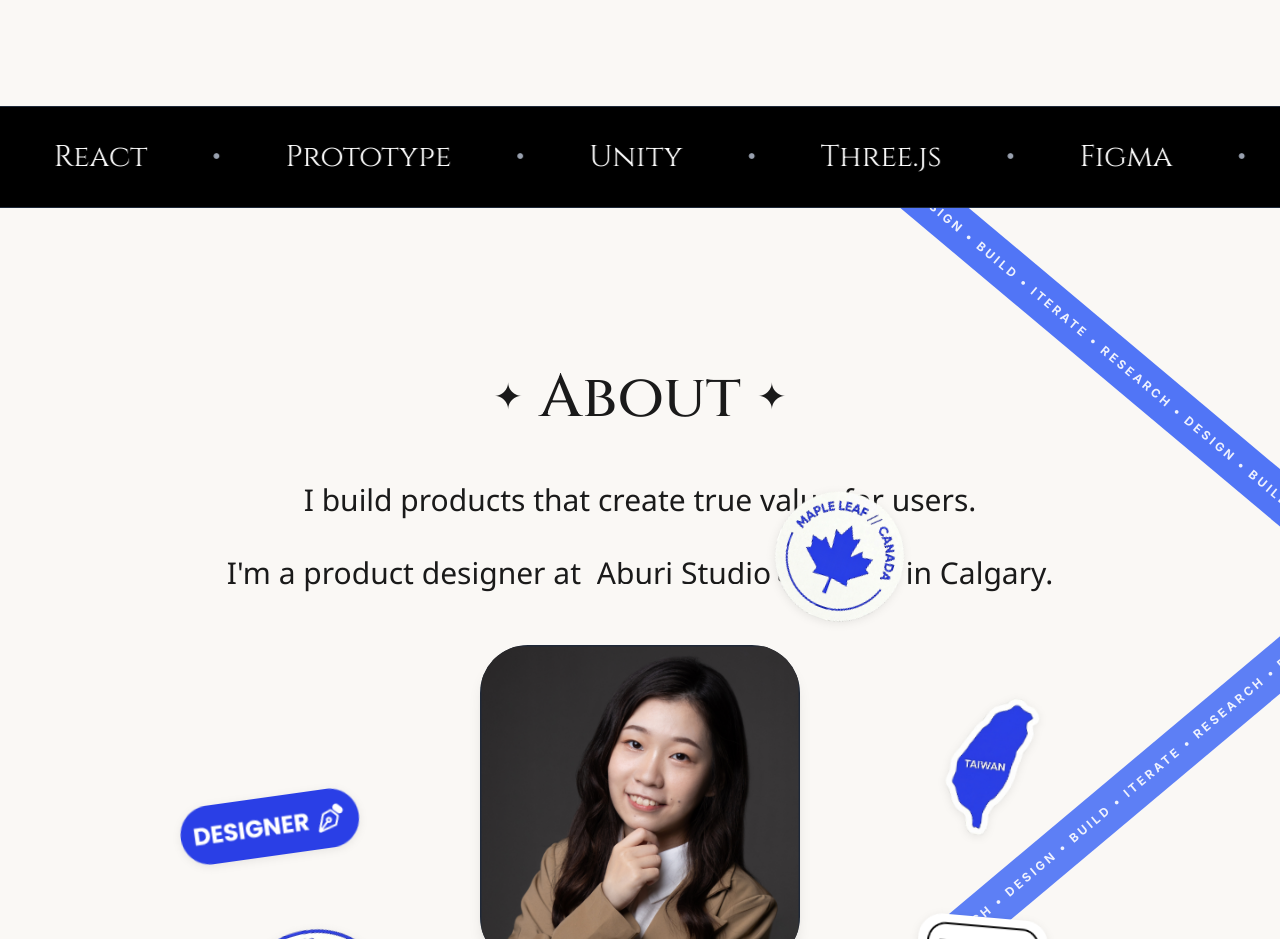
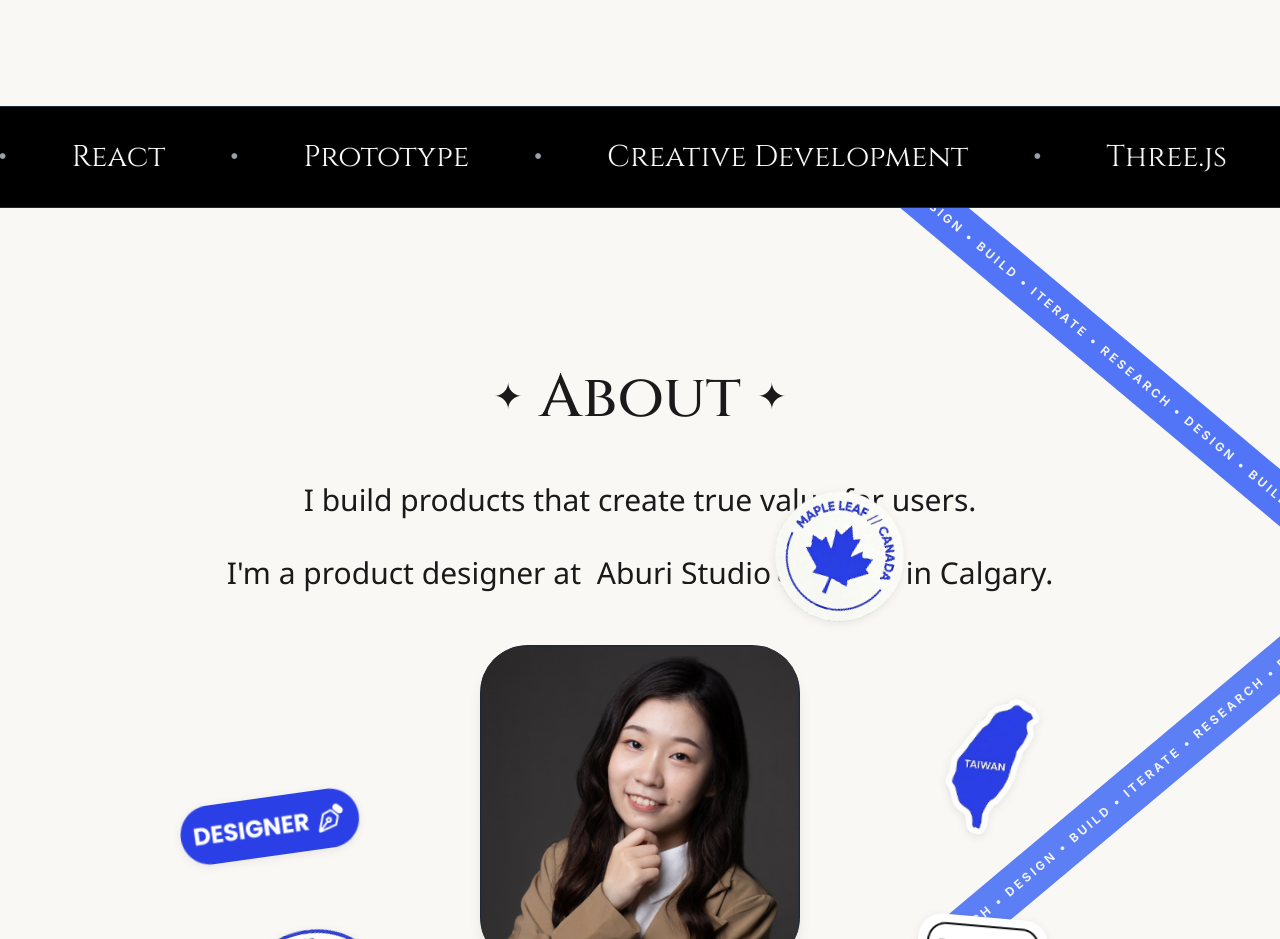
Before and after one commit to carolhsiaoo/Portfolio-planets, a Next.js app: page / in a window 1280 px wide. Shown: the part 1880-2819 px from the top of the page. Built offline with nearby package versions, Linux system fonts and the light colour scheme; no server answers.

Commit message:
Update Marquee component to replace "Unity" with "Creative Development" and "Figma" with "User Experience" for improved accuracy in project categorization.

```diff
--- a/components/Marquee.tsx
+++ b/components/Marquee.tsx
@@ -7,13 +7,11 @@ const Marquee = memo(function Marquee() {
     "UI/UX Design",
     "React",
     "Prototype",
-    "Unity",
+    "Creative Development",
     "Three.js",
-    "Figma",
     "Product Design",
     "Frontend Development",
-    "AR/VR",
-    "User Research"
+    "User Experience"
   ];
 
   // Create multiple copies to ensure seamless loop
```
